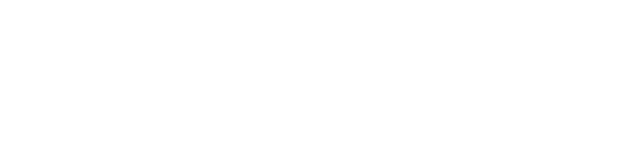
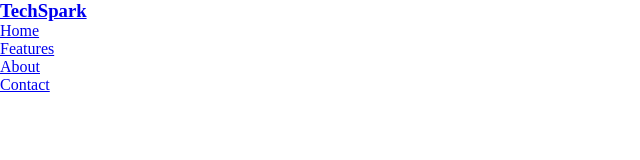
Before and after one commit to Sudeep9845/techspark, a plain HTML site: page index.html in a window 1280 px wide. Shown: the whole page, without its empty margins (0-640 px from the left). Drawn offline with Linux system fonts and the light colour scheme.

Commit message:
feat: Add Navigation Bar     Added a navigation bar to the index.html file for better user experience.

```diff
--- a/index.html
+++ b/index.html
@@ -7,7 +7,21 @@
 		<title>Document</title>
 	</head>
 	<body>
-		<div id="main"></div>
+		<div id="main">
+			<nav id="navbar">
+				<div class="logo">
+					<a href="#home">
+						<h3>TechSpark</h3>
+					</a>
+				</div>
+				<ul>
+					<li><a href="#home">Home</a></li>
+					<li><a href="#features">Features</a></li>
+					<li><a href="#about">About</a></li>
+					<li><a href="#contact">Contact</a></li>
+				</ul>
+			</nav>
+		</div>
 		<script src="./script.js"></script>
 	</body>
 </html>
```
